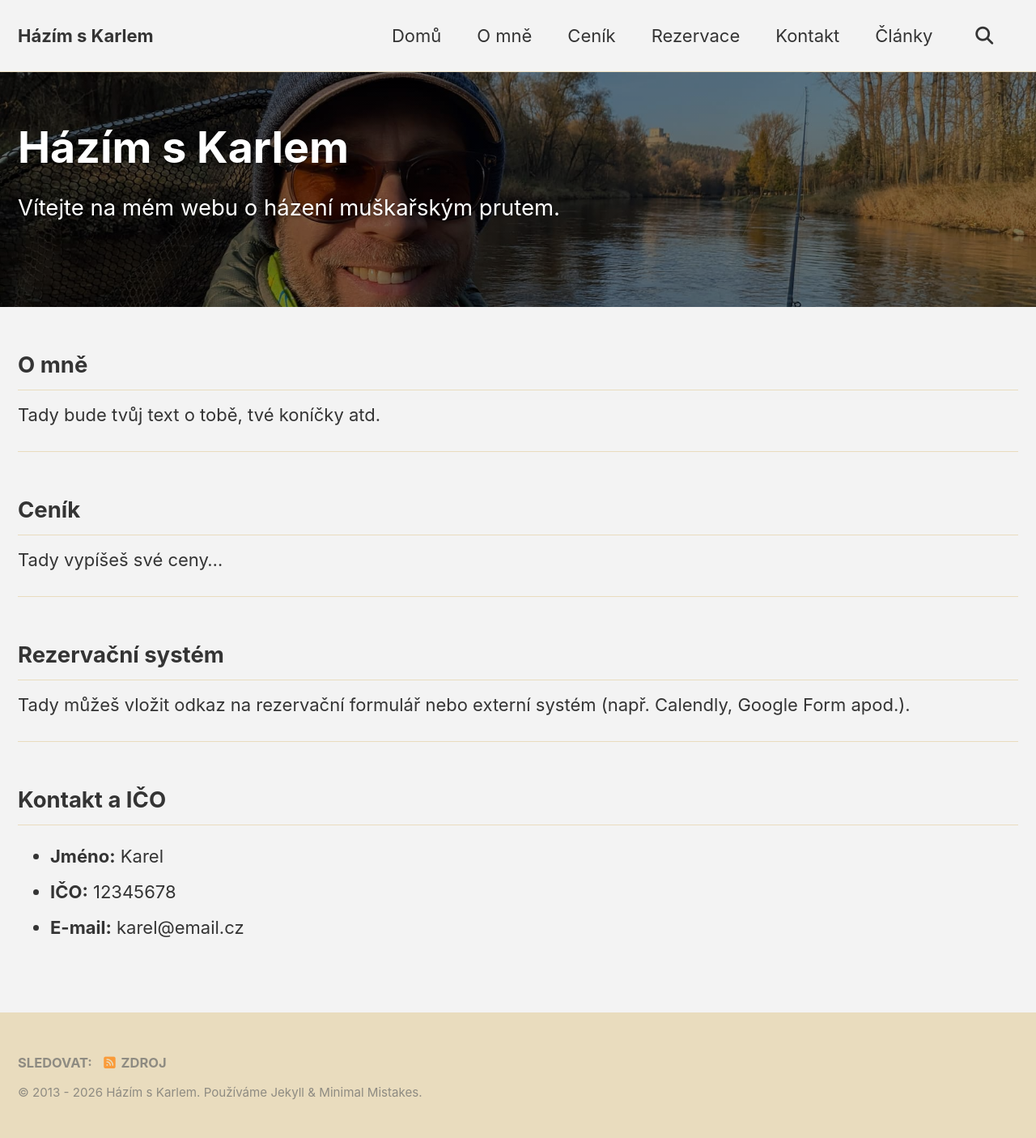
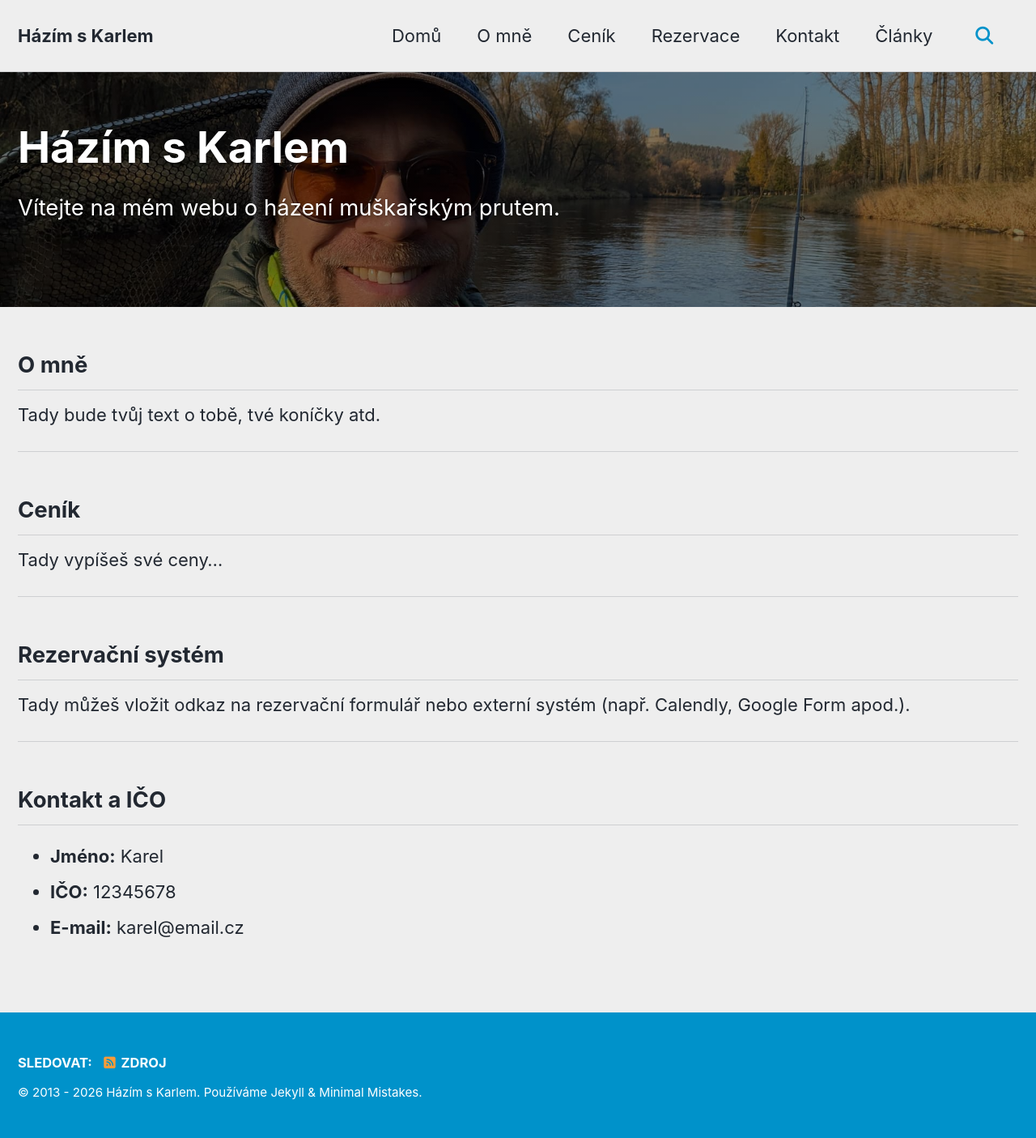
Before and after one commit to hazimskarlem/hazimskarlem.github.io, a Jekyll site: the page built from index.md, in a window 1280 px wide. Shown: the whole page at 81% size. Built offline with Jekyll 4.4.1, drawn with Linux system fonts in a browser that asks for light colours; cached includes are drawn as plain includes.

Commit message:
Update _config.yml

```diff
--- a/_config.yml
+++ b/_config.yml
@@ -12,7 +12,7 @@
 
 # theme                 : "minimal-mistakes-jekyll"
 # remote_theme          : "mmistakes/minimal-mistakes"
-minimal_mistakes_skin    : "dirt" # "default", "air", "aqua", "contrast", "dark", "dirt", "neon", "mint", "plum", "sunrise", "catppuccin_latte", "catppuccin_mocha"
+minimal_mistakes_skin    : "air" # "default", "air", "aqua", "contrast", "dark", "dirt", "neon", "mint", "plum", "sunrise", "catppuccin_latte", "catppuccin_mocha"
 
 # Site Settings
 locale                  : "cs-CZ"
```
